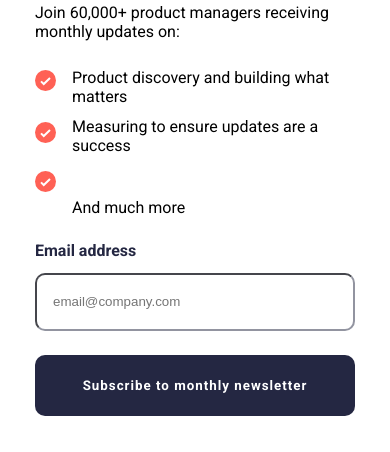
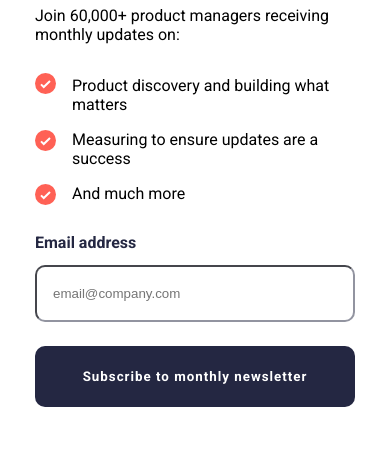
Before and after one commit to IderaNimah/Newsletter_sign_in, a website: page index.html in a window 390 px wide. Shown: the part 392-844 px from the top of the page. Drawn offline with Linux system fonts and the light colour scheme; a web font is replaced by a local one.

Commit message:
mobile error

```diff
--- a/styles.css
+++ b/styles.css
@@ -164,9 +164,6 @@ button {
   .container_one h1{
    font-size: 45px;
   }
-  .container_one p{
-    margin-top: 1.7rem;
-  }
   .mobile_image img {
     display: block;
     width: 100%;
```
